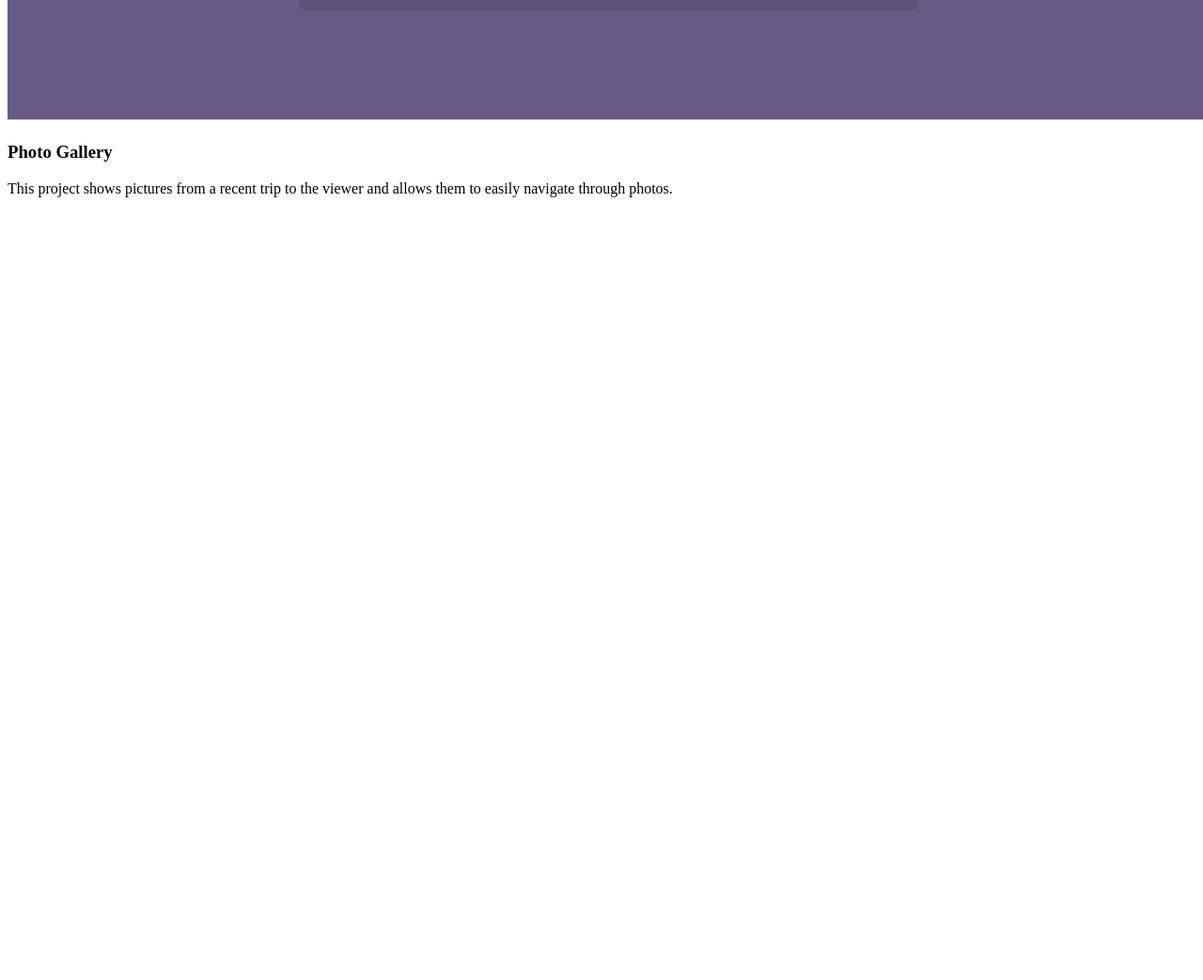
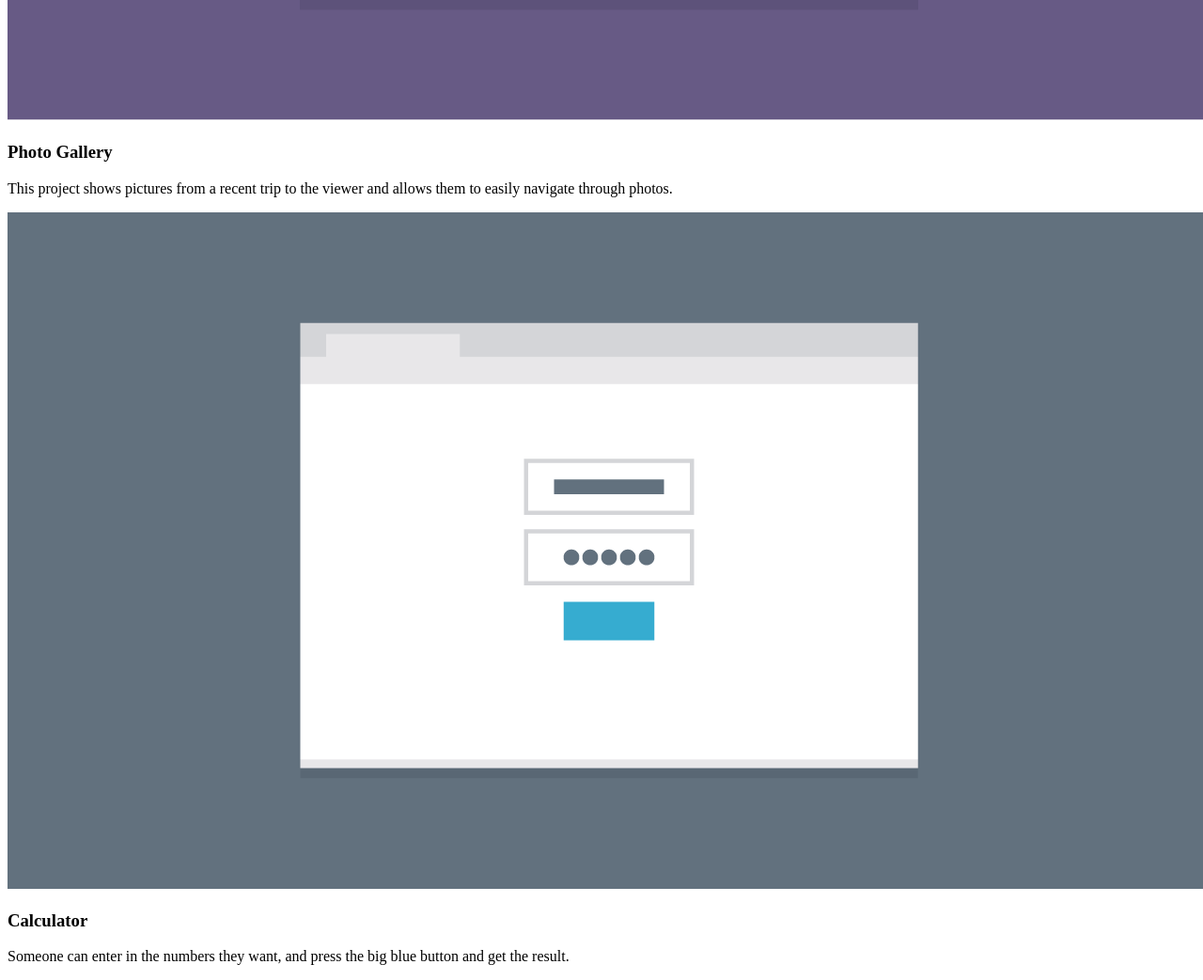
Before and after one commit to irvintdev/Treehouse-Unit-2-Project, a plain HTML site: page responsive_layout_v3/index.html in a window 1280 px wide. Shown: the part 4341-5384 px from the top of the page at 94% size. Before the commit the page ends 4567 px from the top, so only its background shows below. Drawn offline with Linux system fonts and the light colour scheme.

Commit message:
Update index.html
added calculator website image, alt text, title, and context

```diff
--- a/responsive_layout_v3/index.html
+++ b/responsive_layout_v3/index.html
@@ -49,6 +49,11 @@
                 <h3>Photo Gallery</h3>
                 <p>This project shows pictures from a recent trip to the viewer and allows them to easily navigate through photos.</p>
             </div>
+            <div>
+                <img src="images/portfolio-6.png" alt="Calculator Website Image">
+                <h3>Calculator</h3>
+                <p>Someone can enter in the numbers they want, and press the big blue button and get the result.</p>
+            </div>
         </section>
     </main>
 </body>
```
